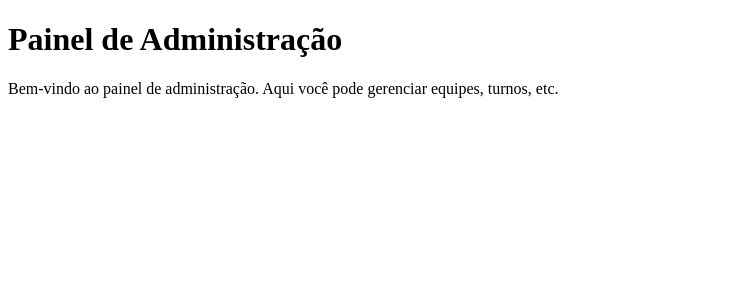
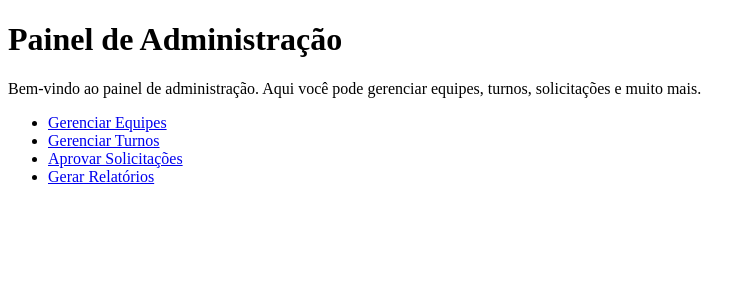
Before and after one commit to mroger25/ideia-unica, a Next.js app: page /admin in a window 1280 px wide. Shown: the top 300 px of the page, without its empty margins (0-756 px from the left). Built offline with nearby package versions, Linux system fonts and the light colour scheme.

Commit message:
Update index.js

```diff
--- a/pages/admin/index.js
+++ b/pages/admin/index.js
@@ -1,5 +1,6 @@
 import React from "react";
 import Head from "next/head";
+import Link from "next/link";
 
 const AdminDashboard = () => {
   return (
@@ -15,9 +16,23 @@ const AdminDashboard = () => {
         <h1>Painel de Administração</h1>
         <p>
           Bem-vindo ao painel de administração. Aqui você pode gerenciar
-          equipes, turnos, etc.
+          equipes, turnos, solicitações e muito mais.
         </p>
-        {/* Adicione componentes e funcionalidades específicas do painel de administração */}
+        <ul>
+          <li>
+            <Link href={"/admin/teams"}>Gerenciar Equipes</Link>
+          </li>
+          <li>
+            <Link href={"/admin/shifts"}>Gerenciar Turnos</Link>
+          </li>
+          <li>
+            <Link href={"/admin/requests"}>Aprovar Solicitações</Link>
+          </li>
+          <li>
+            <Link href={"/admin/reports"}>Gerar Relatórios</Link>
+          </li>
+          {/* Adicione mais links para outras funcionalidades de administração, conforme necessário */}
+        </ul>
       </main>
     </div>
   );
```
